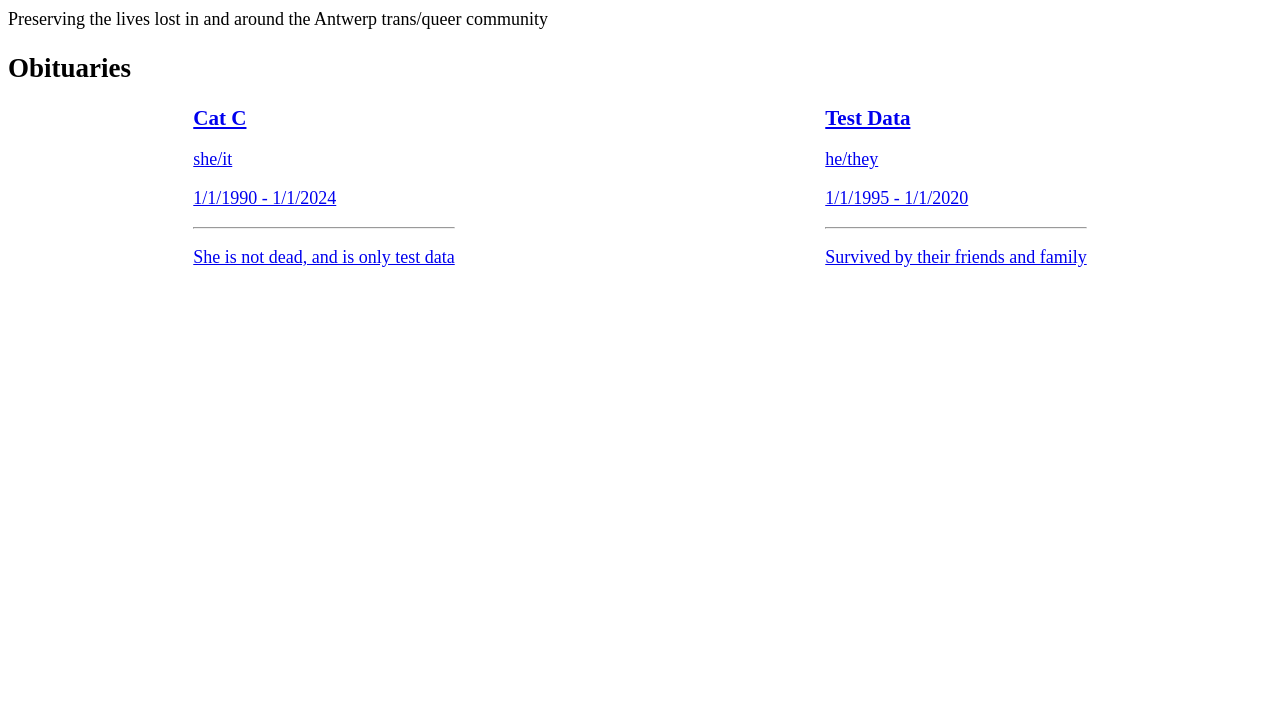
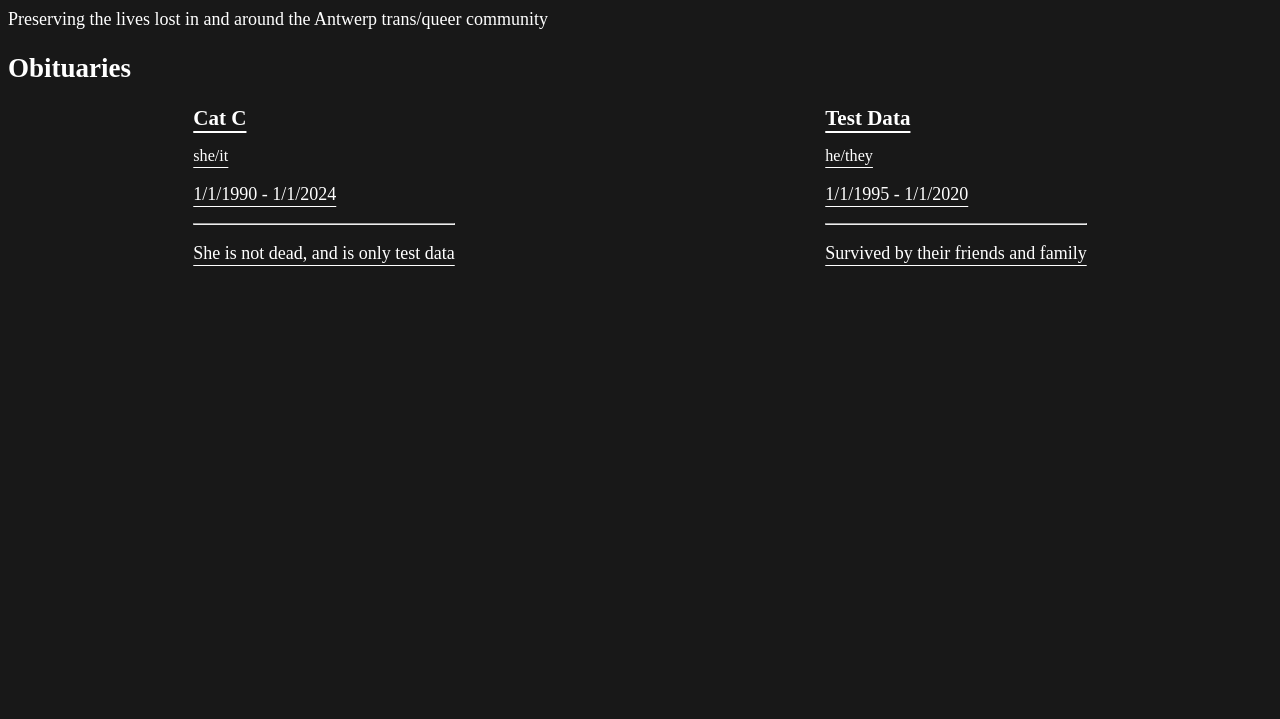
Before and after one commit to Denperidge/community-obituaries, an Eleventy site: page src/index.html in a window 1280 px wide. Shown: the part 81-800 px from the top of the page. Built offline with nearby package versions, Linux system fonts and the light colour scheme; Eleventy itself is replaced by a stand-in of ours; files that its build step writes are made by us from their sources.

Commit message:
Descriptive HTML, styling changes

```diff
--- a/src/index.html
+++ b/src/index.html
@@ -4,13 +4,13 @@ layout: base.html
 <h2>Obituaries</h2>
 <ul id="obituaries">
     {% for person in obituaries %}
-    <li>
-        <a href="/{{person.id}}">
-            <h3>{{person.first_name}} {{person.last_name}}</h3>
-            <p>{{person.pronouns}}</p>
-            <p>{{person.birthdate}} - {{person.deathdate}}</p>
+    <li class="obituary">
+        <a class="obituary-link" href="/{{person.id}}">
+            <h3 class="name">{{person.first_name}} {{person.last_name}}</h3>
+            <p class="pronouns">{{person.pronouns}}</p>
+            <p class="dates">{{person.birthdate}} - {{person.deathdate}}</p>
             <hr>
-            <p>{{person.intro}}</p>
+            <p class="intro">{{person.intro}}</p>
         </a>
     </li>
     {% endfor %}
--- a/src/static/stylesheet.css
+++ b/src/static/stylesheet.css
@@ -1,5 +1,29 @@
 html {
     font-size: 18px;
+    background-color: #181818;
+    color: white;
+}
+
+a {
+    text-underline-offset: 0.35em;
+}
+
+a:link, a:visited {
+    color: white;
+}
+
+a:visited {
+    text-decoration-color: #a8a8a8;
+}
+
+a:hover {
+
+}
+
+a:active {}
+
+.pronouns {
+    font-size: 0.9em;
 }
 
 #obituaries {
@@ -17,3 +41,7 @@ html {
 #obituary header, #obituary .intro {
     text-align: center;
 }
+
+#obituary h2 {
+    margin-bottom: 0;
+}
```
Also changed, not shown: src/people.html (+6 -6 lines).
